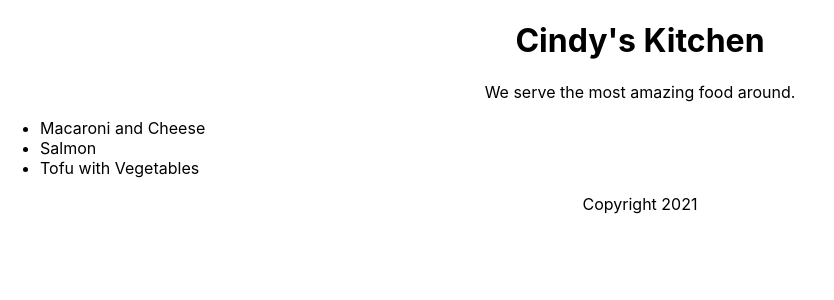
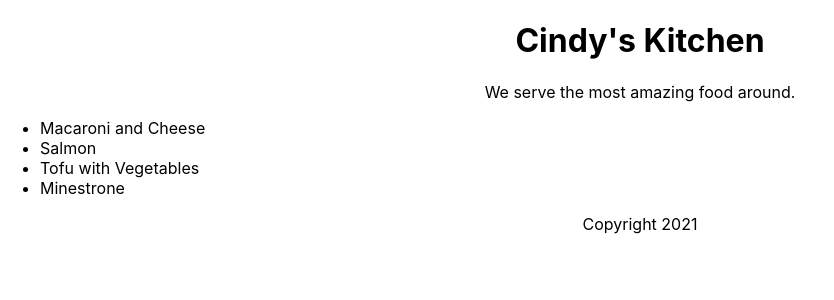
Before and after one commit to danish-faisal/React.js-Essential-Training, a React (Create React App) app: page / in a window 1280 px wide. Shown: the top 300 px of the page, without its empty margins (0-834 px from the left). Built offline with nearby package versions, Linux system fonts and the light colour scheme.

Commit message:
Adding keys to list items

```diff
--- a/src/App.js
+++ b/src/App.js
@@ -1,4 +1,3 @@
-import logo from './logo.svg';
 import './App.css';
 
 function Header(props) {
@@ -12,7 +11,7 @@ function Main(props) {
     <section>
       <p>We serve the most {props.adjective} food around.</p>
       <ul style={{ textAlign: "left" }}>
-        {props.dishes.map((dish) => <li>{dish}</li>)}
+        {props.dishes.map((dish) => <li key={dish.id}>{dish.title}</li>)}
       </ul>
     </section>
   );
@@ -29,14 +28,17 @@ function Footer(props) {
 const dishes = [
   "Macaroni and Cheese",
   "Salmon",
-  "Tofu with Vegetables"
+  "Tofu with Vegetables",
+  "Minestrone"
 ];
+
+const dishObjects = dishes.map((dish, idx) => ({ id: idx, title: dish }));
 
 function App() {
   return (
     <div className="App">
       <Header name="Cindy" />
-      <Main adjective="amazing" dishes={dishes} />
+      <Main adjective="amazing" dishes={dishObjects} />
       <Footer year={new Date().getFullYear()} />
     </div>
   );
```
